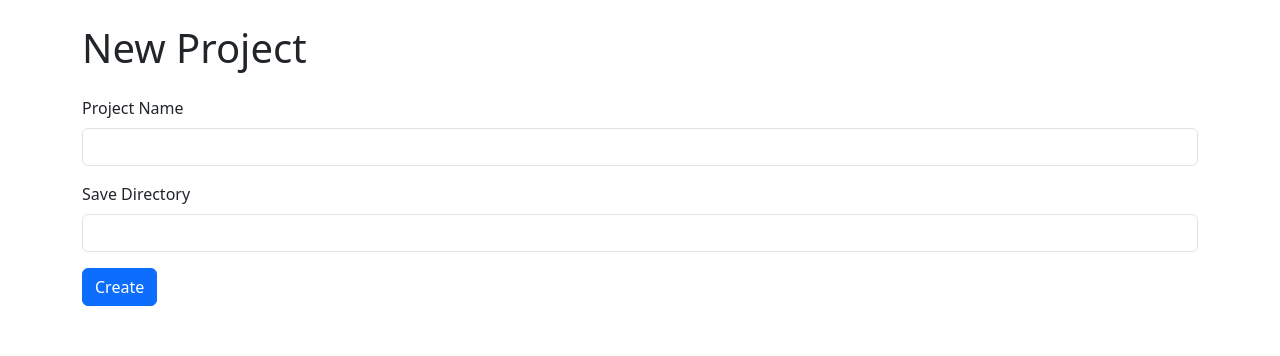
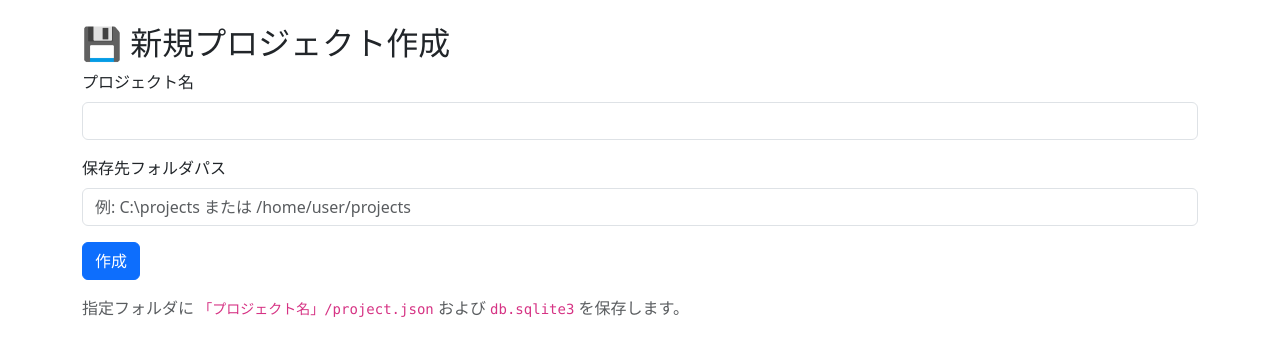
Before and after one commit to Tomoya-BB/ProjectManagementTool, a Flask app: template templates/new_project.html in a window 1280 px wide. Shown: the part 56-412 px from the top of the page. Run offline with Flask 3, Linux system fonts and the light colour scheme; the template is opened without the code that fills it, so the values that code supplies are empty; the visitor is signed in with stand-in values (Sample User, id 1); parts of the project's set-up code (start-up, migrations or seed data) failed here and were passed over; some libraries are stand-ins or nearby versions.

Commit message:
Update project load/save templates

```diff
--- a/templates/new_project.html
+++ b/templates/new_project.html
@@ -1,15 +1,17 @@
-{% extends 'base.html' %}
+{% extends "base.html" %}
 {% block content %}
-<h1 class="mb-4">New Project</h1>
-<form method="post">
+<h2>💾 新規プロジェクト作成</h2>
+<form method="POST" class="mb-3">
   <div class="mb-3">
-    <label class="form-label">Project Name</label>
+    <label class="form-label">プロジェクト名</label>
     <input type="text" name="project_name" class="form-control" required>
   </div>
   <div class="mb-3">
-    <label class="form-label">Save Directory</label>
-    <input type="text" name="save_path" class="form-control" required>
+    <label class="form-label">保存先フォルダパス</label>
+    <input type="text" name="save_path" class="form-control" placeholder="例: C:\projects または /home/user/projects" required>
+    <!-- ※GUIでのフォルダ選択はブラウザの制限上困難なため、手動でパスを入力 -->
   </div>
-  <button type="submit" class="btn btn-primary">Create</button>
+  <button type="submit" class="btn btn-primary">作成</button>
 </form>
+<p class="text-muted">指定フォルダに <code>「プロジェクト名」/project.json</code> および <code>db.sqlite3</code> を保存します。</p>
 {% endblock %}
```
Also changed, not shown: templates/open_project.html (+7 -6 lines).
